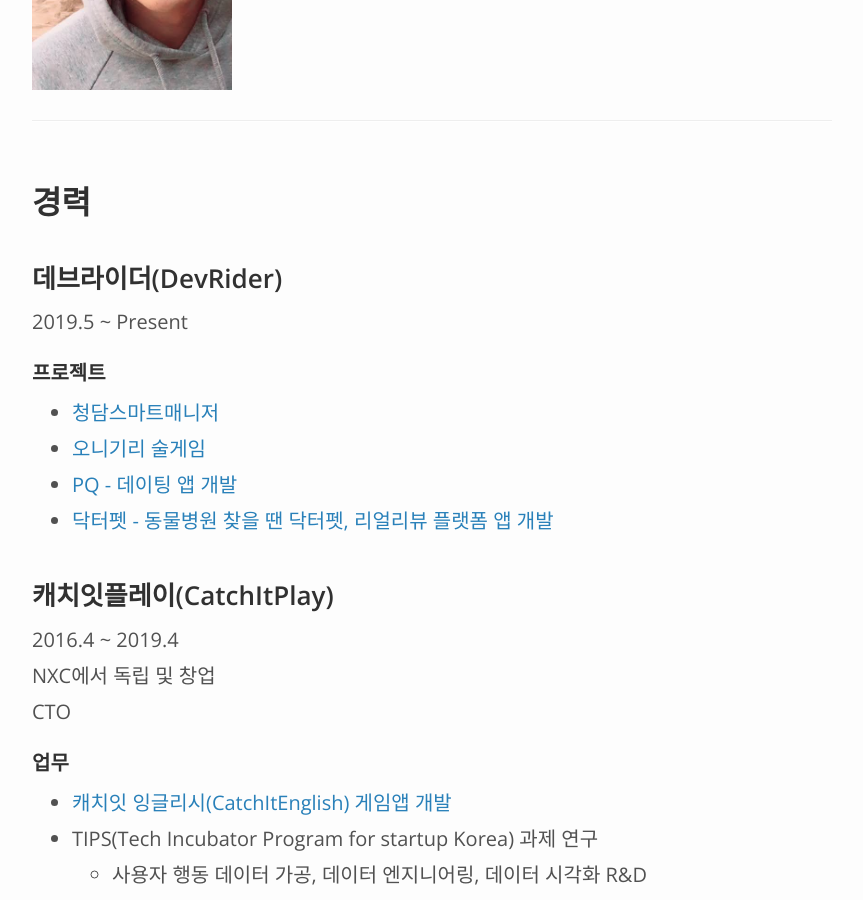
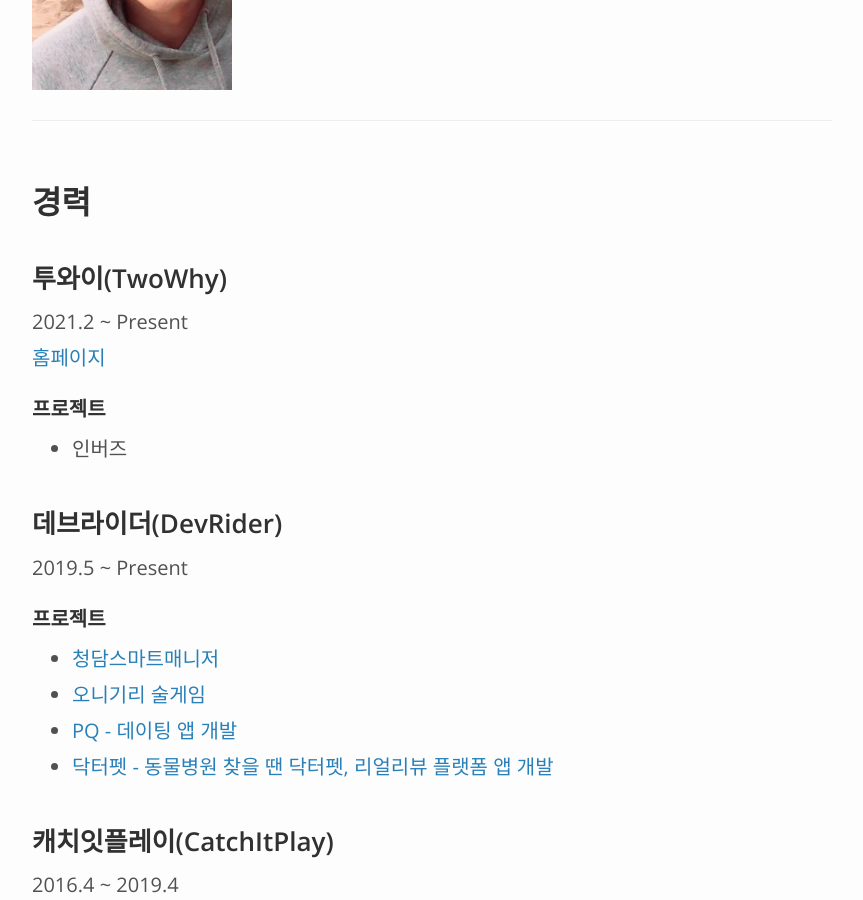
Before and after one commit to jangjang4080/jangjang4080.github.io, a Jekyll site: the page built from index.md, in a window 1280 px wide and 900 px high, scrolled down 650 px. Shown: the whole window, without its empty margins (208-1071 px from the left). Built offline with Jekyll 4.4.1, drawn with Linux system fonts in a browser that asks for light colours.

Commit message:
update about

```diff
--- a/_includes/about.md
+++ b/_includes/about.md
@@ -11,6 +11,9 @@
 ---
 
 ## 경력
+
+### 투와이(TwoWhy)
+{% include twowhy.md %}
 
 ### 데브라이더(DevRider)
 {% include devrider.md %}
--- /dev/null
+++ b/_includes/twowhy.md
@@ -0,0 +1,5 @@
+2021.2 ~ Present
+[홈페이지](https://twowhy.com)
+
+#### 프로젝트
+* 인버즈
```
